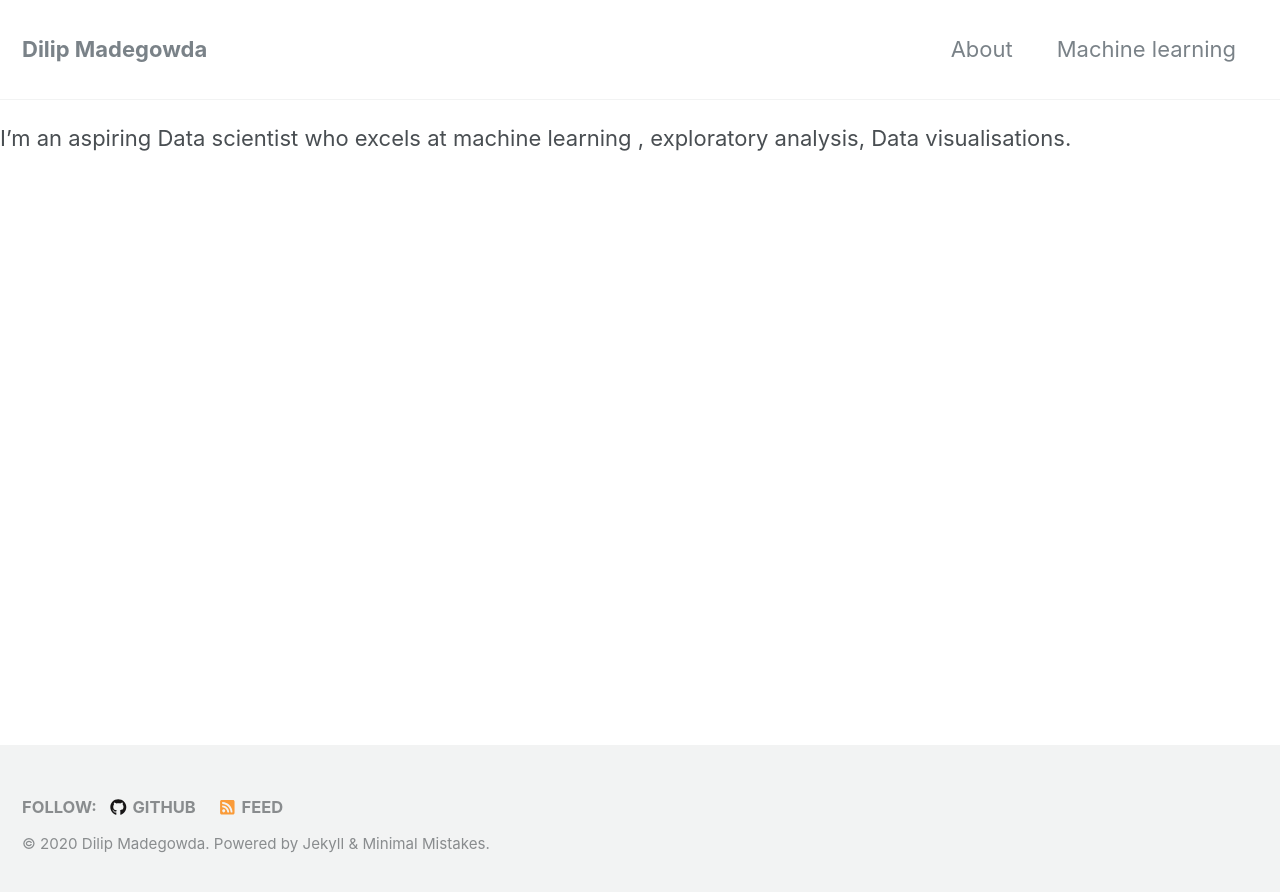
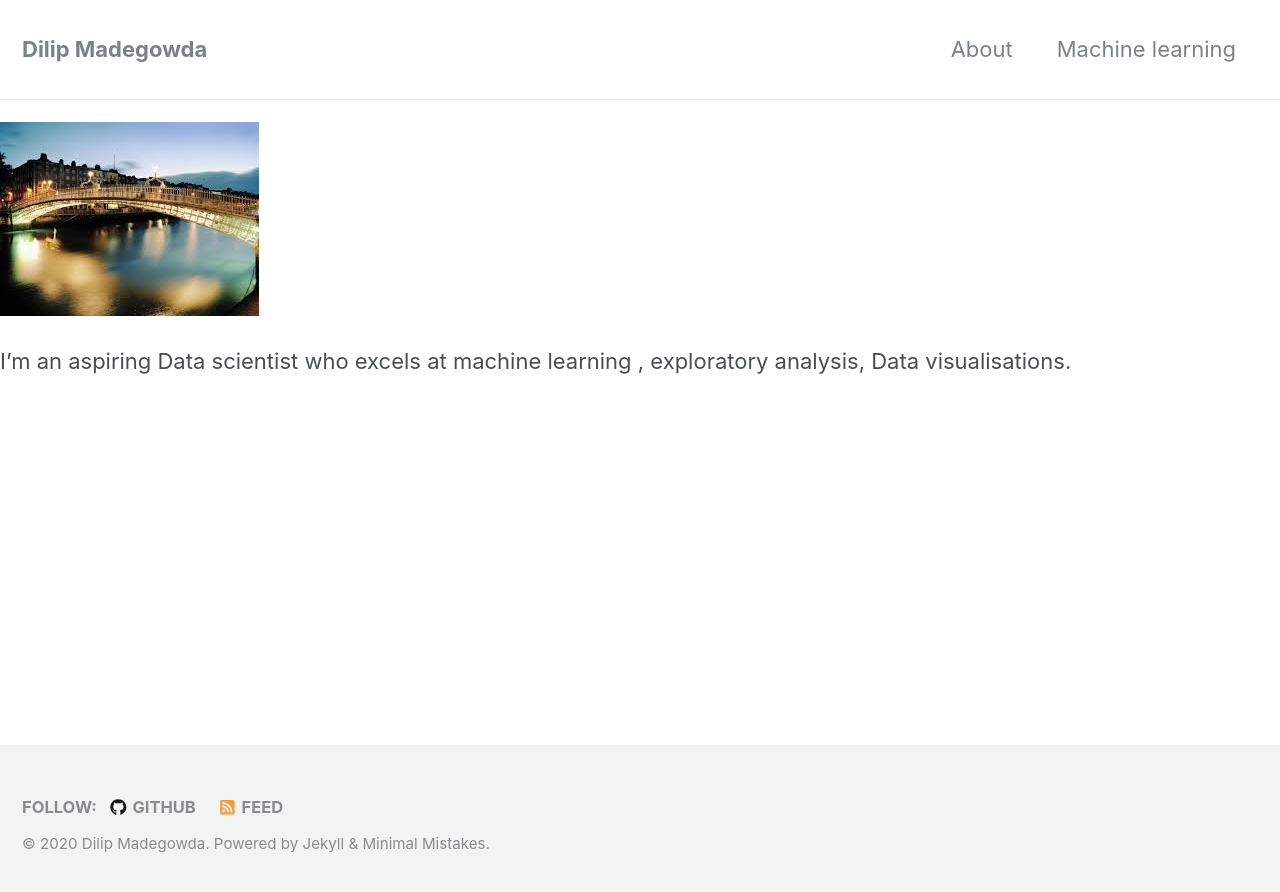
Before and after one commit to dilipmadegowda/dilipmadegowda.github.io, a Jekyll site: the page built from _pages/about.md, in a window 1280 px wide. Shown: the top 892 px of the page. Built offline with Jekyll 4.4.1, drawn with Linux system fonts in a browser that asks for light colours; nearby versions of some CDN libraries; our own code applies the rules of GitHub Pages for plain Markdown files.

Commit message:
adding image tag

```diff
--- a/_pages/about.md
+++ b/_pages/about.md
@@ -4,4 +4,7 @@ permalink: /about/
 header:
   image : "/Images/Dublin3.jpg"
 ---
+
+<img src="/Images/Dublin3.jpg" >
+
 I'm an aspiring Data scientist who excels at machine learning , exploratory analysis, Data visualisations.
```
